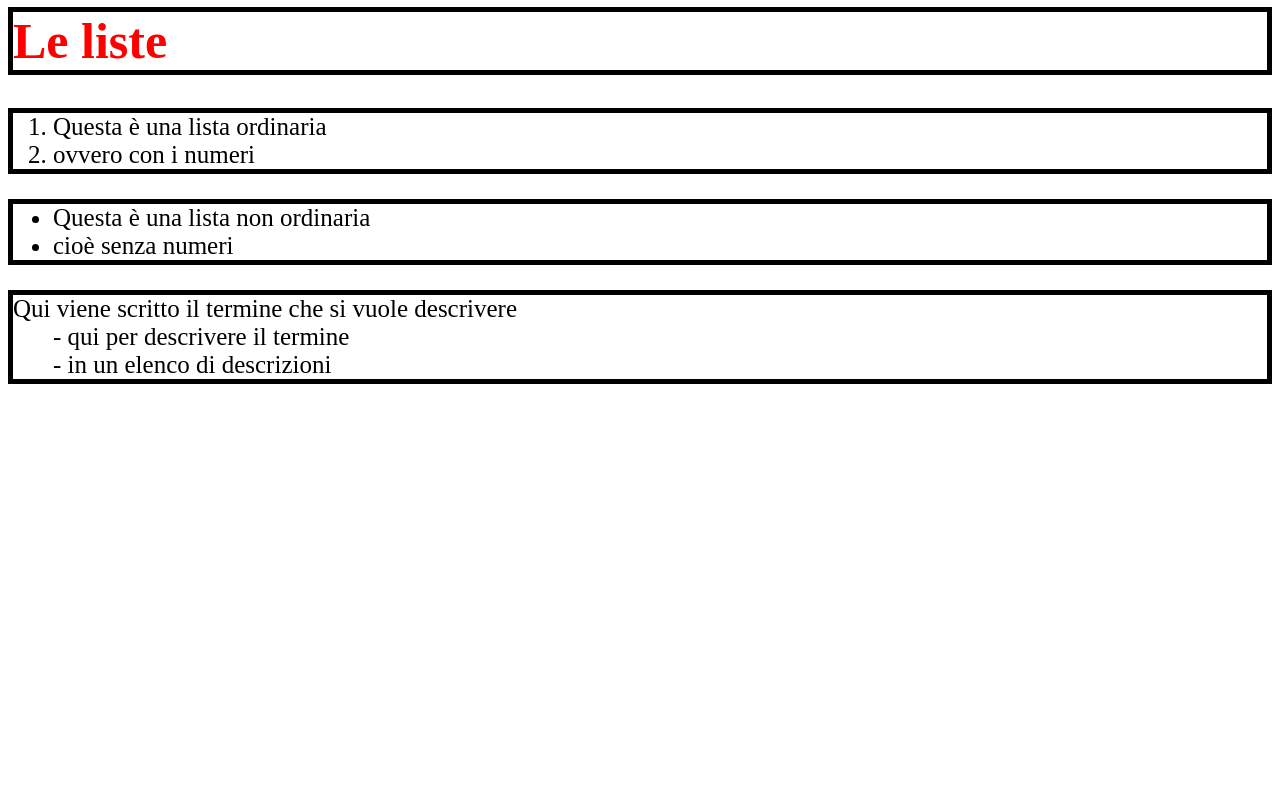
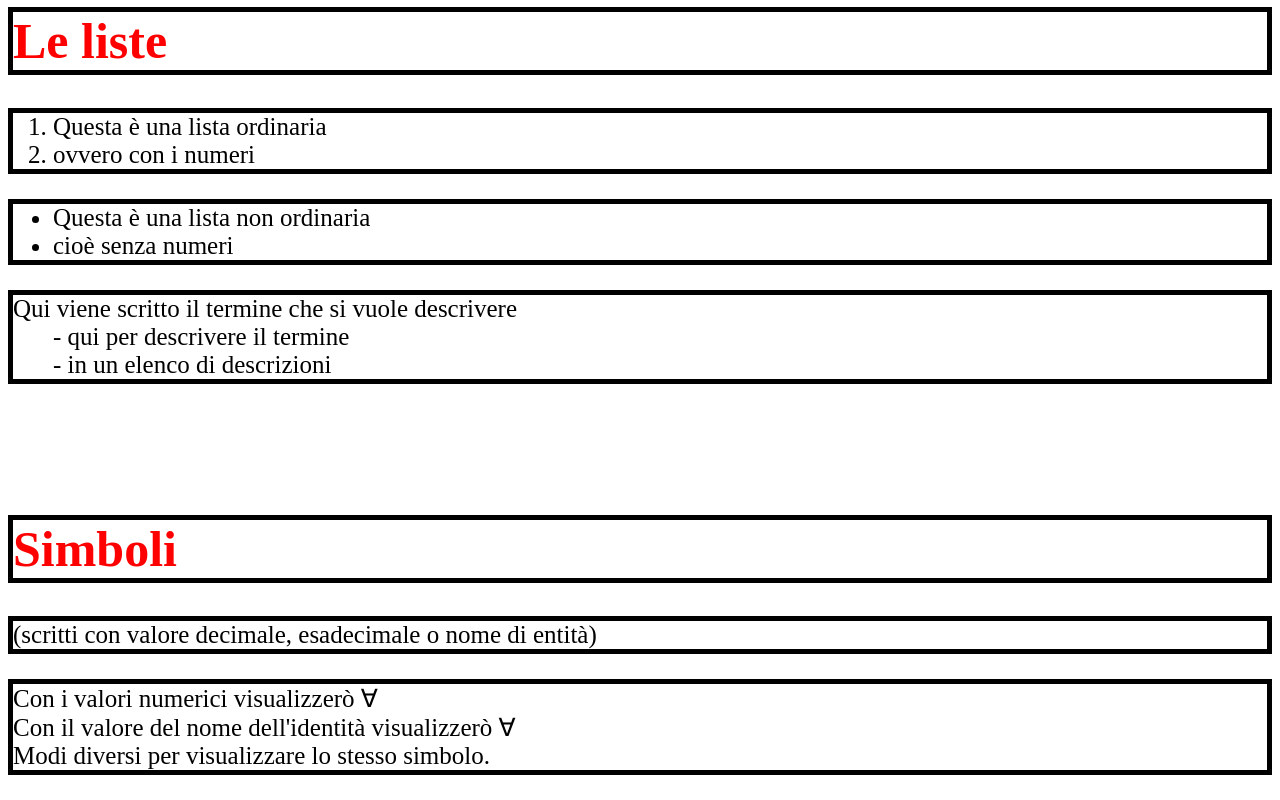
Before and after one commit to denisalecexe/approfondimento_html_e_css, a plain HTML site: page index.html in a window 1280 px wide. Shown: the part 1469-2269 px from the top of the page. Before the commit the page ends 1958 px from the top, so only its background shows below. Drawn offline with Linux system fonts and the light colour scheme.

Commit message:
add: Symbols

```diff
--- a/index.html
+++ b/index.html
@@ -83,6 +83,18 @@
   <br>
   <br>
 
+  <h1 class="title">Simboli</h1>
+
+  <P class="text">
+    (scritti con valore decimale, esadecimale o nome di entità)
+  </P>
+
+  <p class="text">
+    Con i valori numerici visualizzerò &#8704; <br>
+    Con il valore del nome dell'identità visualizzerò &forall; <br>
+    Modi diversi per visualizzare lo stesso simbolo.
+  </p>
+
 </body>
 
 </html>
--- a/style/style.css
+++ b/style/style.css
@@ -4,7 +4,8 @@
   border: black solid 5px;
 }
 
-.list {
+.list,
+.text {
   font-size: 25px;
   border: black solid 5px;
 }
```
